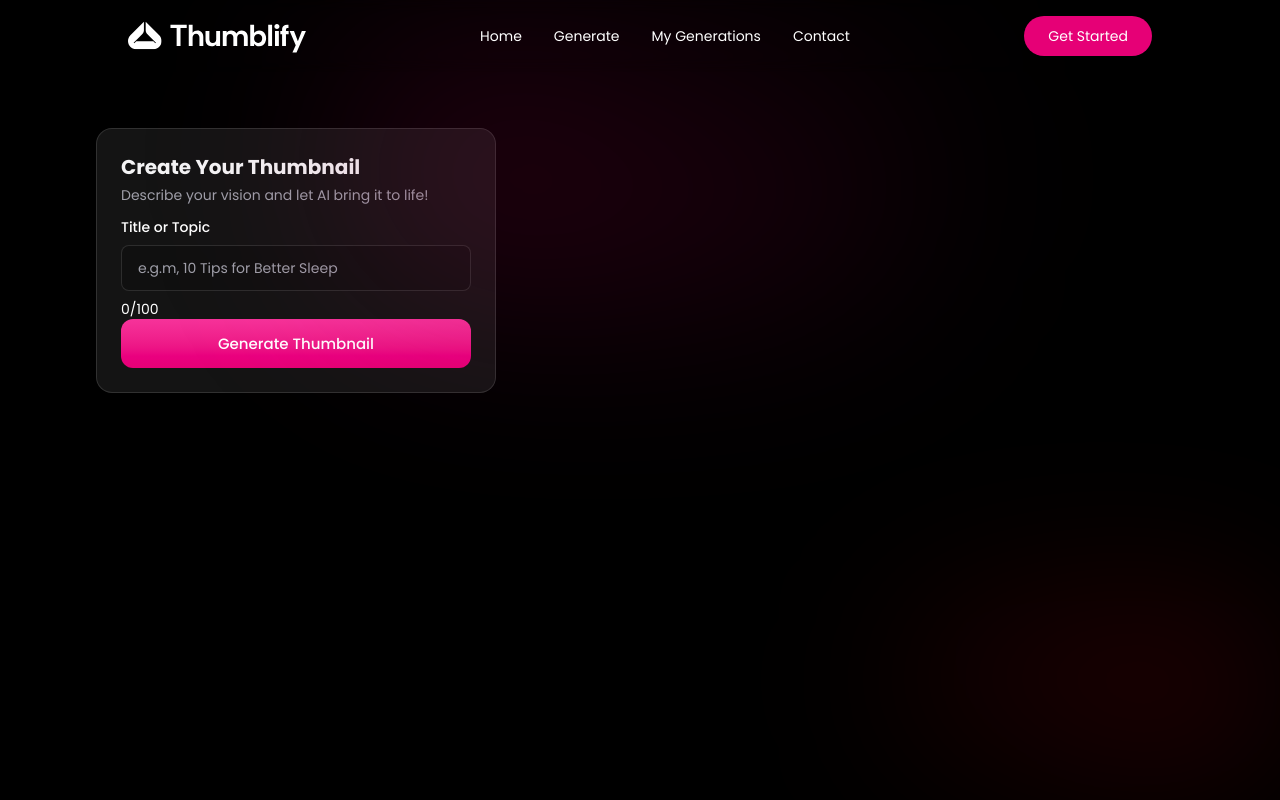
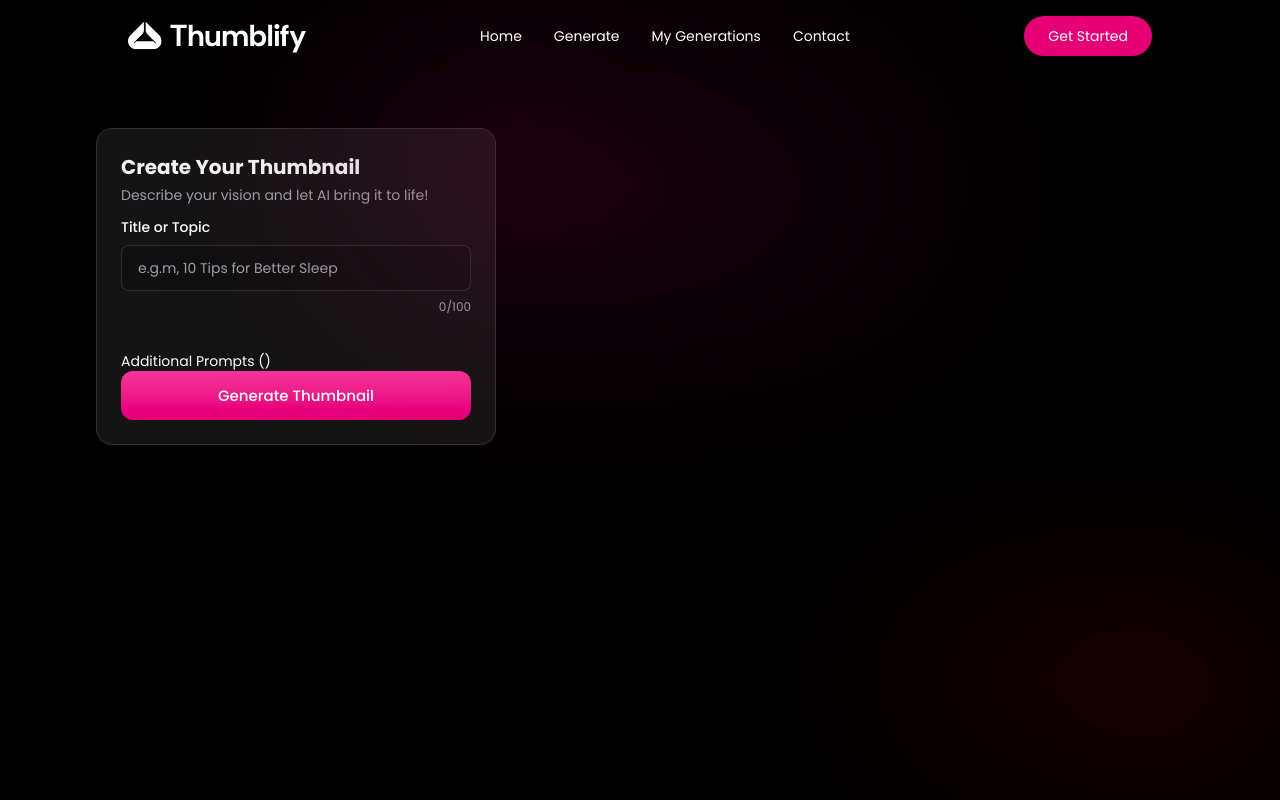
Before and after one commit to mvdevelop/ai-thumbnail-generator, a React (Vite) app in the folder reactjs/: page /generate in a window 1280 px wide. Shown: the top 800 px of the page. Built offline with nearby package versions, Linux system fonts and the light colour scheme.

Commit message:
feat: working on generate

```diff
--- a/reactjs/src/pages/Generate.tsx
+++ b/reactjs/src/pages/Generate.tsx
@@ -34,10 +34,27 @@ const Generate = () => {
                       <div className="space-y-2">
                         <label className="block text-sm font-medium">Title or Topic</label>
                         <input type="text" value={title} onChange={(e) => setTitle(e.target.value)} maxLength={100} placeholder="e.g.m, 10 Tips for Better Sleep" className="w-full px-4 py-3 rounded-lg border border-white/12 bg-black/20 text-zinc-100 placeholder:text-zinc-400 foucus:outline-none focus:ring-2 focus:ring-pink-500" />
-                        <div>
-                          <span>{title.length}/100</span>
+                        <div className="flex justify-end">
+                          <span className="text-xs text-zinc-400 mb-4">{title.length}/100</span>
                         </div>
                       </div>
+
+                      {/* AspectRatioSelector */}
+                      <div className=""></div>
+
+                      {/* StyleSelector */}
+                      <div className=""></div>
+
+                      {/* ColorSchemeSelector */}
+                      <div className=""></div>
+
+                      {/* Details */}
+                      <div className='space-y-2'>
+                        <label>
+                          Additional Prompts <span className="">()</span>
+                        </label>
+                      </div>
+
                     </div>
 
                     {/* BUTTON */}
```
